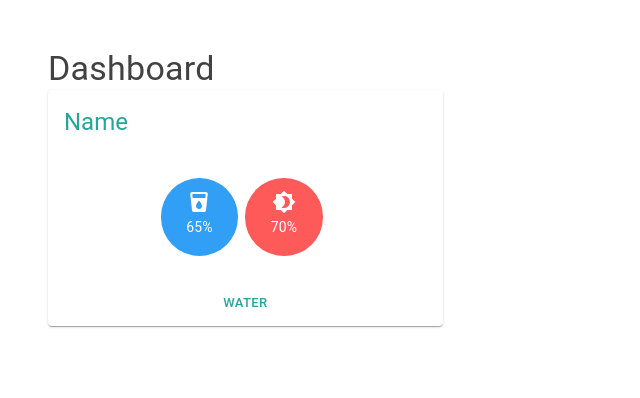
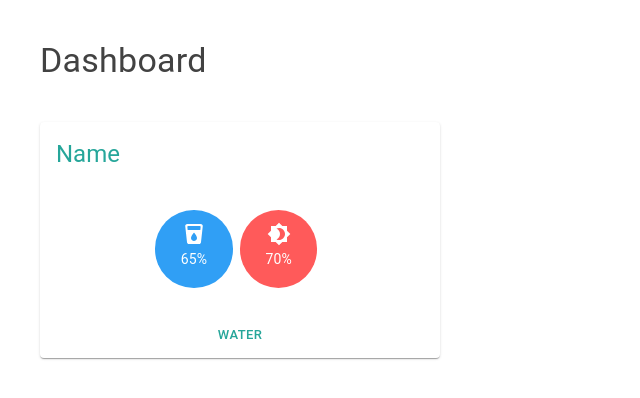
Before and after one commit to yiyeum/iot-smart-plant, a React (Create React App) app in the folder client/: page / in a window 1280 px wide. Shown: the top 398 px of the page, without its empty margins (0-640 px from the left). Built offline with nearby package versions, Linux system fonts and the light colour scheme.

Commit message:
feat: constant layout

```diff
--- a/client/src/containers/Dashboard/Dashboard.tsx
+++ b/client/src/containers/Dashboard/Dashboard.tsx
@@ -35,8 +35,10 @@ const DashboardBase = (props: WithStyles<typeof styles>) => {
     const { classes } = props
     const { formatMessage } = useIntl()
     return (
-        <Box p={6}>
-            <Typography variant='h4' color='textPrimary'>{formatMessage({ id: 'dashboard.title' })}</Typography>
+        <Box p={5}>
+            <Box mb={5}>
+                <Typography variant='h4' color='textPrimary'>{formatMessage({ id: 'dashboard.title' })}</Typography>
+            </Box>
             <Grid container>
                 <Grid item md={4}>
                     <Card>
--- a/client/src/containers/PlantDetail/PlantDetail.tsx
+++ b/client/src/containers/PlantDetail/PlantDetail.tsx
@@ -11,8 +11,8 @@ const PlantDetailBase = (props: WithStyles<typeof styles>) => {
     const { classes } = props
 
     return (
-        <>
-            <Box m={5}>
+        <Box p={5}>
+            <Box mb={5}>
                 <Typography variant='h4' color='textPrimary'>Name</Typography>
             </Box>
             <Box m={3}>
@@ -26,7 +26,7 @@ const PlantDetailBase = (props: WithStyles<typeof styles>) => {
                 <Typography variant='h6' color='primary'>Note</Typography>
                 <Typography variant='body2'>note note note</Typography>
             </Box>
-        </>
+        </Box>
     )
 }
 
```
